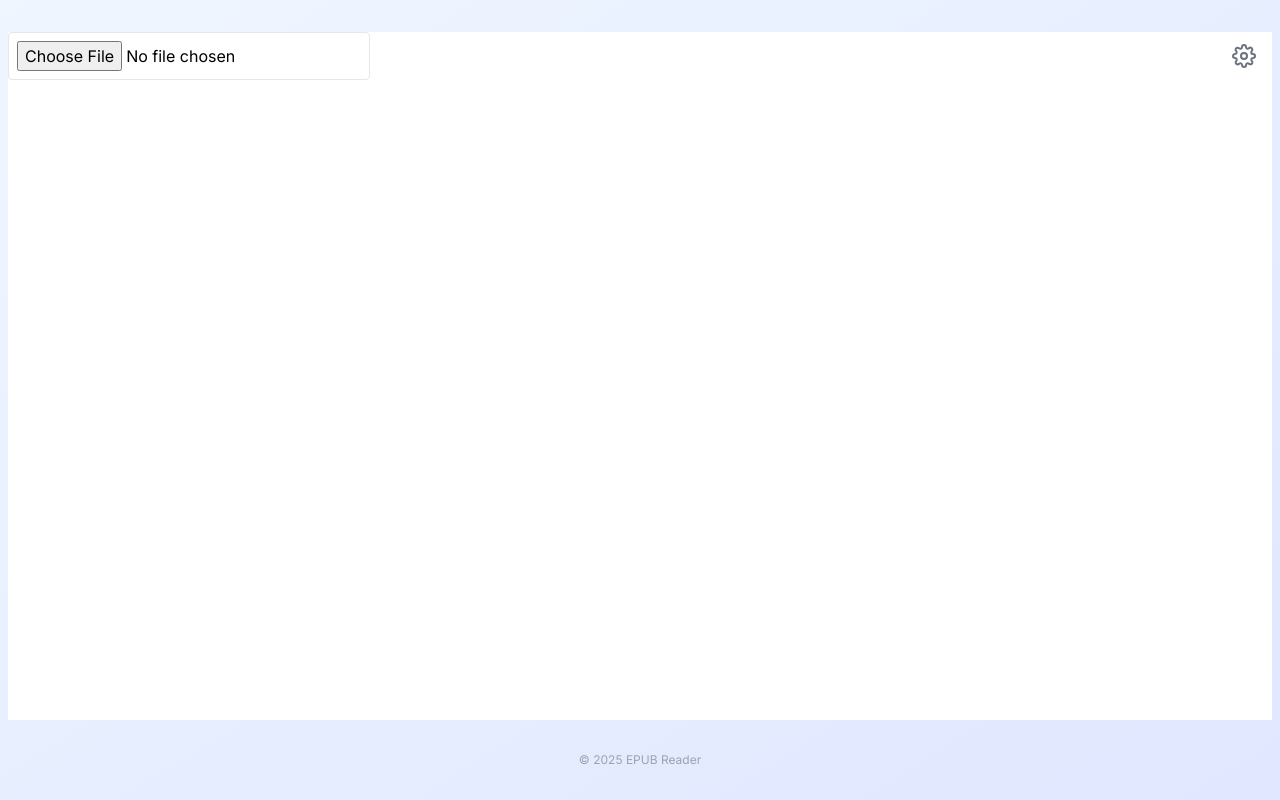
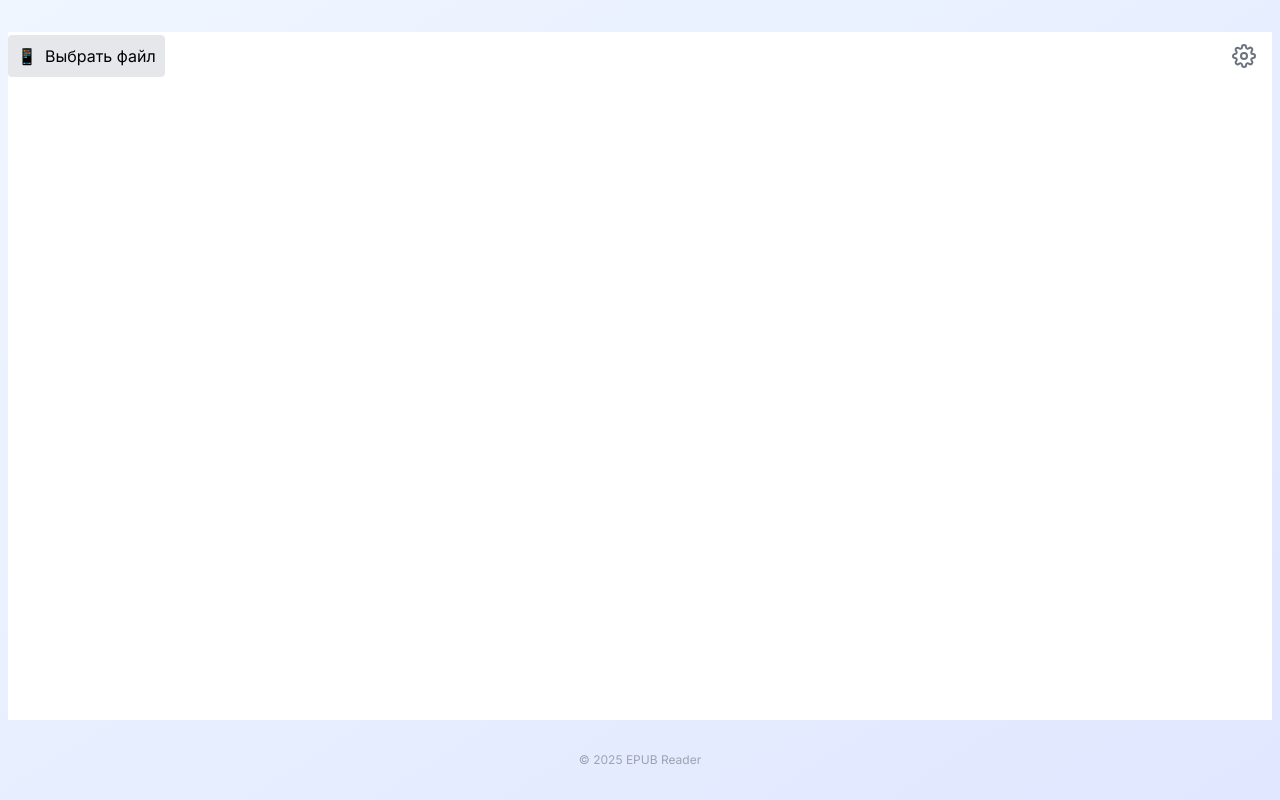
Before and after one commit to theCapnCoder/book_Reader, a Next.js app: page /book in a window 1280 px wide. Built offline with nearby package versions, Linux system fonts and the light colour scheme.

Commit message:
fix: chose file and position translate icon

```diff
--- a/src/app/book/page.tsx
+++ b/src/app/book/page.tsx
@@ -412,18 +412,28 @@ export default function Book() {
       <div className="w-full h-full bg-white rounded-none shadow-none p-0 m-0 flex flex-col flex-1">
         <div className="relative flex flex-col sm:flex-row items-center gap-4 mb-6 w-full min-h-[48px]">
           <input
+            id="epub-upload"
             type="file"
             accept=".epub"
             ref={fileInputRef}
             onChange={handleFileChange}
-            className="border rounded p-2 w-full sm:w-auto z-10"
+            className="hidden"
           />
+
+          <label
+            htmlFor="epub-upload"
+            className="flex items-center gap-2 bg-gray-200 text-black border rounded p-2 w-full sm:w-auto z-10 cursor-pointer hover:bg-gray-300"
+          >
+            <span>📱</span>
+            <span>Выбрать файл</span>
+          </label>
+
+
           {bookTitle && (
             <h2 className="absolute left-1/2 top-1/2 -translate-x-1/2 -translate-y-1/2 text-xl font-semibold text-gray-800 whitespace-nowrap m-0 p-0">
               {bookTitle.length > 40 ? bookTitle.slice(0, 40) + '…' : bookTitle}
             </h2>
-          )}
-          <button
+          )}          <button
             className="absolute right-2 top-1/2 -translate-y-1/2 text-gray-500 hover:text-gray-700 p-2"
             title="Settings"
             onClick={handleOpenSettings}
@@ -502,7 +512,7 @@ export default function Book() {
                   showOriginal
                     ? extractParagraphs(chapterContent).map((paragraph, idx) => (
                       <div key={idx} className="mb-1">
-                          <div className="flex items-center gap-2 justify-between">
+                        <div className="flex items-start gap-2 justify-between">
                           <span>{renderTextWithWordClicks(paragraph)}</span>
                           <button
                             className="ml-2 text-blue-600 hover:text-blue-900"
```
Lines whose indentation alone changed are shown as unchanged.
